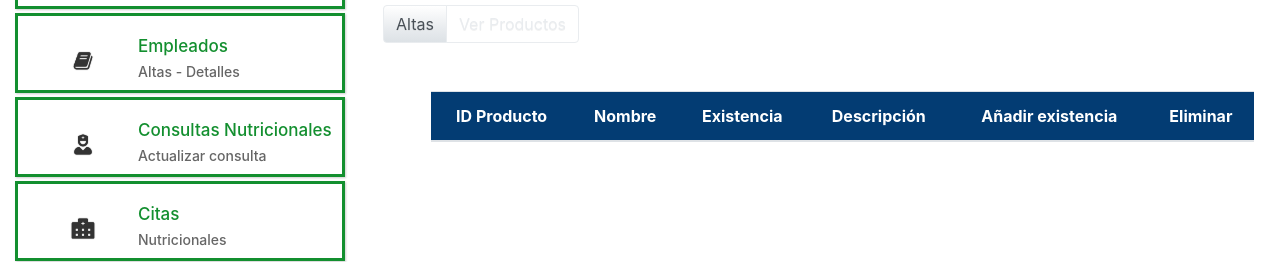
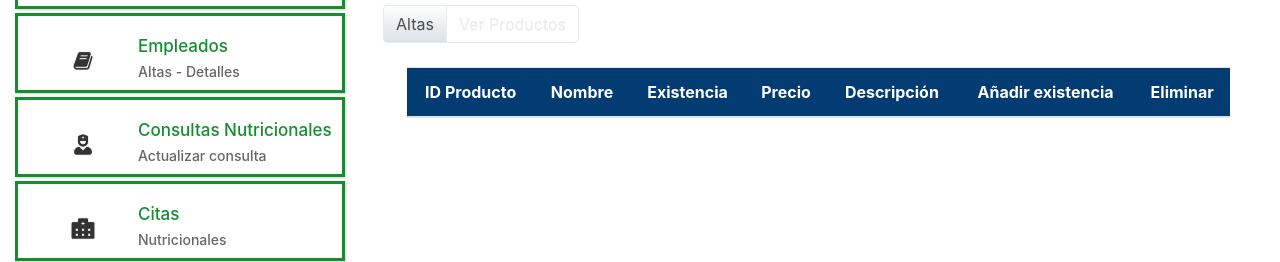
Before and after one commit to samisuras/NutritionalDesktopApp, an Electron app: page public/index.html at #!/verproductos in a window 1280 px wide. Shown: the part 159-421 px from the top of the page. Drawn offline with nearby package versions, Linux system fonts and the light colour scheme; no server answers.

Commit message:
precio agregado en ver productos

```diff
--- a/public/components/inventario/verProductos.html
+++ b/public/components/inventario/verProductos.html
@@ -36,12 +36,13 @@
     </form>
 </div>
 
-<table class="table text-center table-striped table-hover m-5">
+<table class="table text-center table-striped table-hover m-4">
     <thead class="thead bg-info text-white">
         <tr>
             <th scope="col">ID Producto</th>
             <th scope="col">Nombre</th>
             <th scope="col">Existencia</th>
+            <th scope="col">Precio</th>
             <th scope="col">Descripción</th>
             <th scope="col">Añadir existencia</th>
             <th scope="col">Eliminar</th>
@@ -52,10 +53,10 @@
             <th scope="row">{{x.idProducto}}</th>
             <td>{{x.nombre}}</td>
             <td>{{x.existencia}}</td>
+            <td>{{x.precio}}</td>
             <td>{{x.descripcion}}</td>
             <td><button type="button" class="btn btn-info" ng-click="actualizar(this.x)"><i class="fas fa-pen"></i></button></td>
             <td><button type="button" class="btn btn-danger" ng-click="eliminar(this.x.idProducto)"><i class="fas fa-trash-alt"></i></button></td>
         </tr>
-
     </tbody>
 </table>
```
